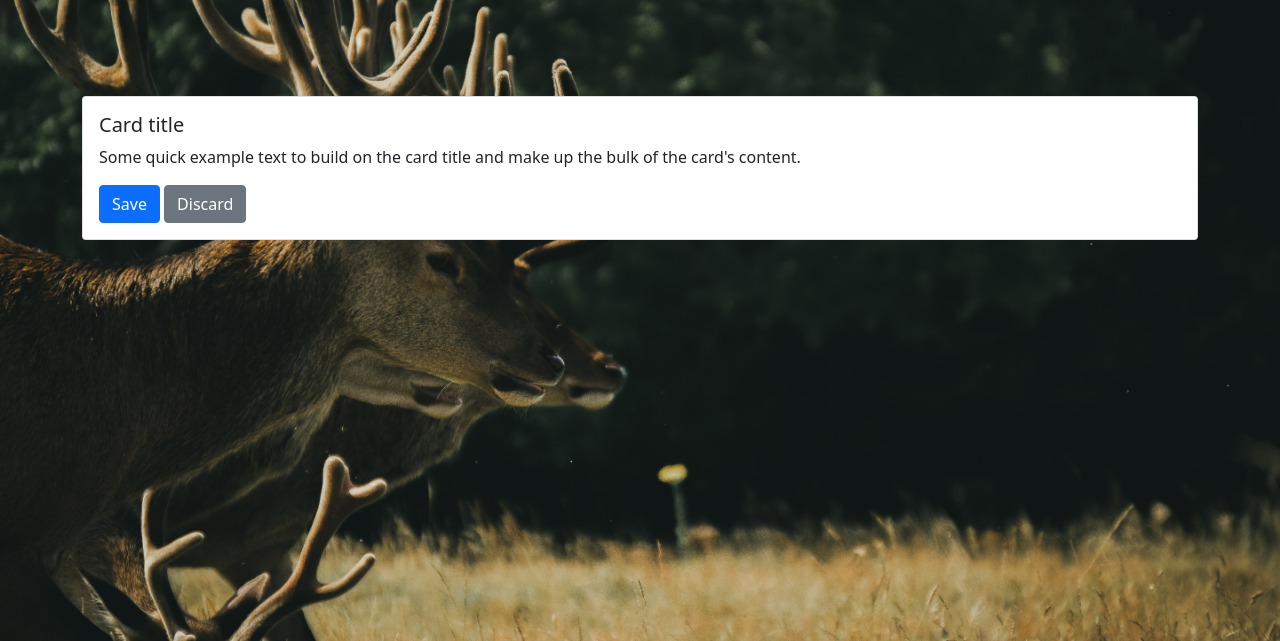
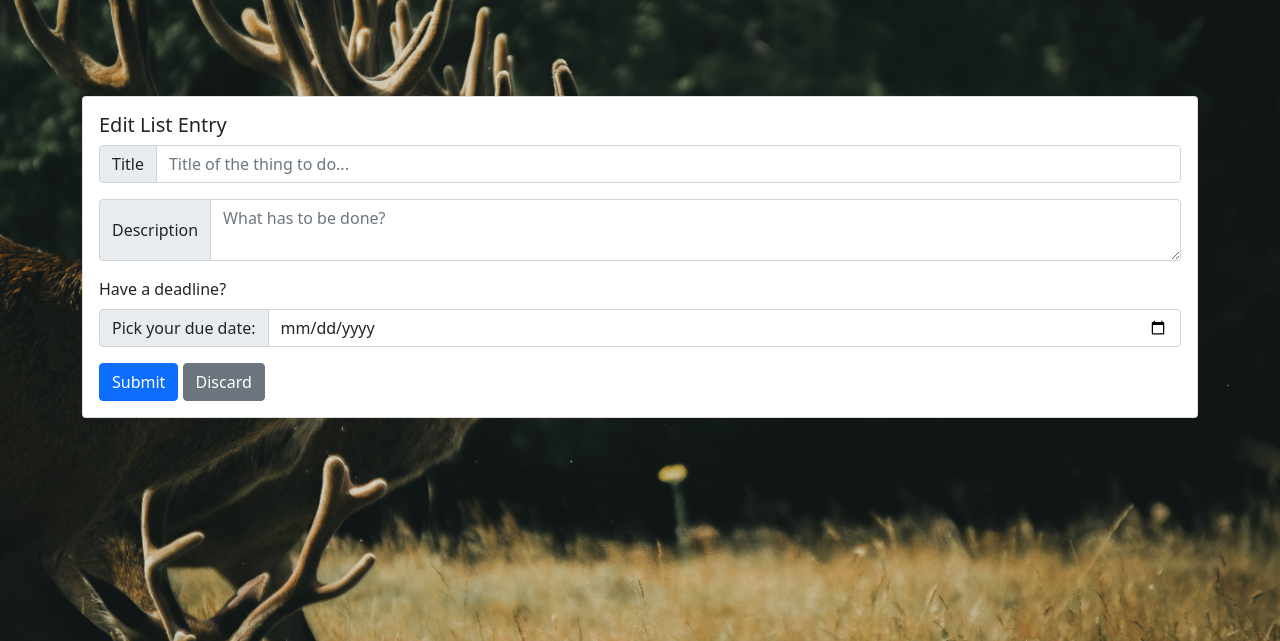
Before and after one commit to timmoti1/prog2, a Flask app: page /edit in a window 1280 px wide. Shown: the part 56-697 px from the top of the page. Run offline with Flask 2, Linux system fonts and the light colour scheme.

Commit message:
task data in edit page is now being pulled form DB.

```diff
--- a/app.py
+++ b/app.py
@@ -1,7 +1,7 @@
 import sqlite3
 from typing import Text
 from flask import Flask
-from flask import render_template, send_from_directory, redirect, url_for, g
+from flask import render_template, send_from_directory, redirect, url_for, g, request
 import datetime
 
 DATABASE = 'database.db'
@@ -105,8 +105,22 @@ def display_archived():
 
 @app.route("/edit")
 def edit_note():
+    task_id = request.args.get('tid', type=int)
 
-    return render_template('edit.html')
+    fdat = dict()
+    fdat["duedate"] = None
+    fdat["title"] = None
+    fdat["description"] = None
+    fdat["taskid"] = 0
+
+    if task_id is not None:
+        task_data = query_db("select * from todo where ID = ?", [task_id], one=True)
+        fdat["title"] = task_data[1]
+        fdat["description"] = task_data[2]
+        fdat["duedate"] = task_data[4]
+        fdat["taskid"] = task_id
+
+    return render_template('edit.html', fdat = fdat)
 
 @app.route("/stats")
 def statisitcs():
--- a/templates/edit.html
+++ b/templates/edit.html
@@ -37,10 +37,30 @@
         <!-- Edit form -->
         <div class="card">
           <div class="card-body">
-            <h5 class="card-title">Card title</h5>
-            <p class="card-text">Some quick example text to build on the card title and make up the bulk of the card's content.</p>
-            <a href="#" class="btn btn-primary">Save</a>
-            <a href="#" class="btn btn-secondary">Discard</a>
+            <h5 class="card-title">Edit List Entry</h5>
+            <form>
+              <div class="input-group mb-3">
+                <span class="input-group-text" id="basic-addon1">Title</span>
+                <input type="text" class="form-control" placeholder="Title of the thing to do..." aria-label="Title" aria-describedby="basic-addon1" name="form_title">
+              </div>
+
+              <div class="input-group mb-3">
+                <span class="input-group-text" id="basic-addon2">Description</span>
+                <textarea class="form-control" placeholder="What has to be done?" aria-label="Description" aria-describedby="basic-addon2" name="form_description"></textarea>
+              </div>
+
+              <label for="basic-url" class="form-label">Have a deadline?</label>
+              <div class="input-group mb-3">
+                <span class="input-group-text" id="basic-addon3">Pick your due date:</span>
+                <input type="date" class="form-control" aria-describedby="basic-addon3" name="form_duedate"
+                {% if fdat["duedate"] is not none %}
+                value="{{ fdat["duedate"] }}"
+                {% endif %}
+                >
+              </div>
+              <input type="submit" class="btn btn-primary">
+              <a href="/" class="btn btn-secondary">Discard</a>
+            </form>
           </div>
         </div>
       </div>
```
